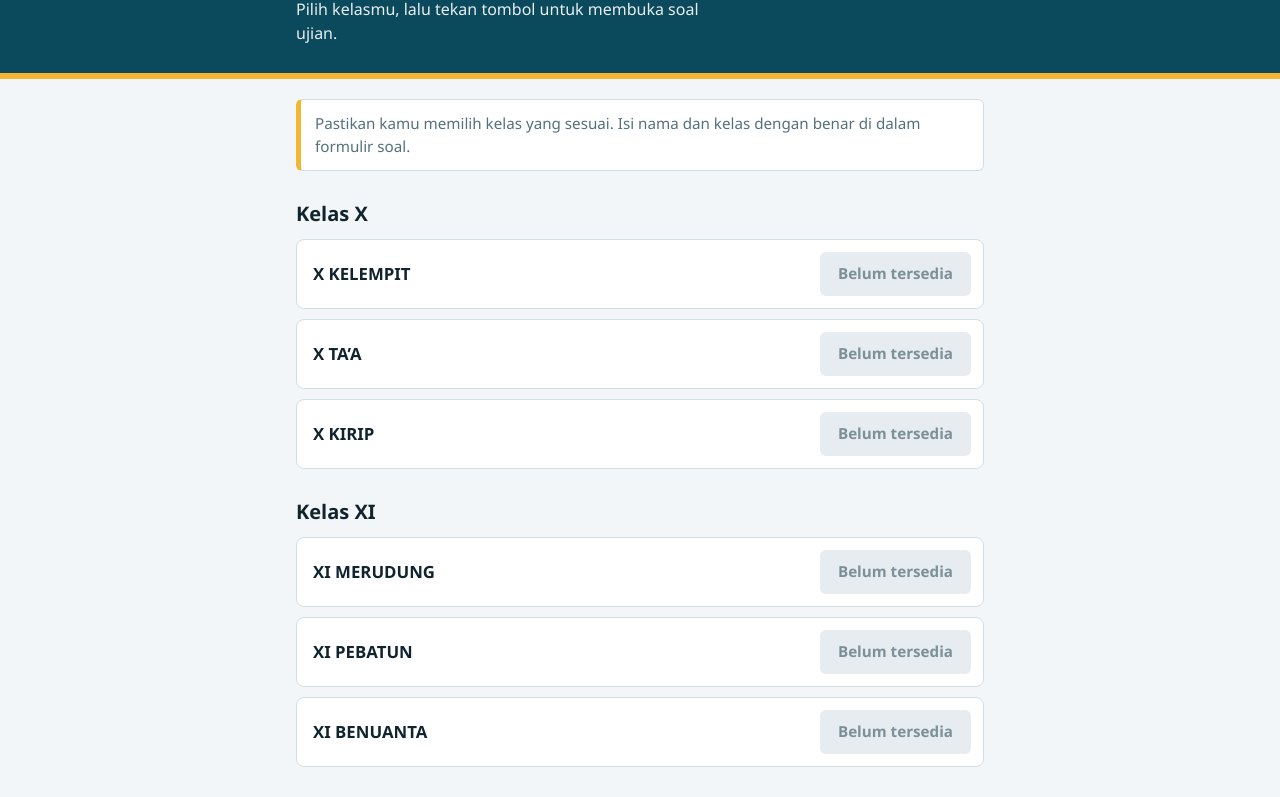
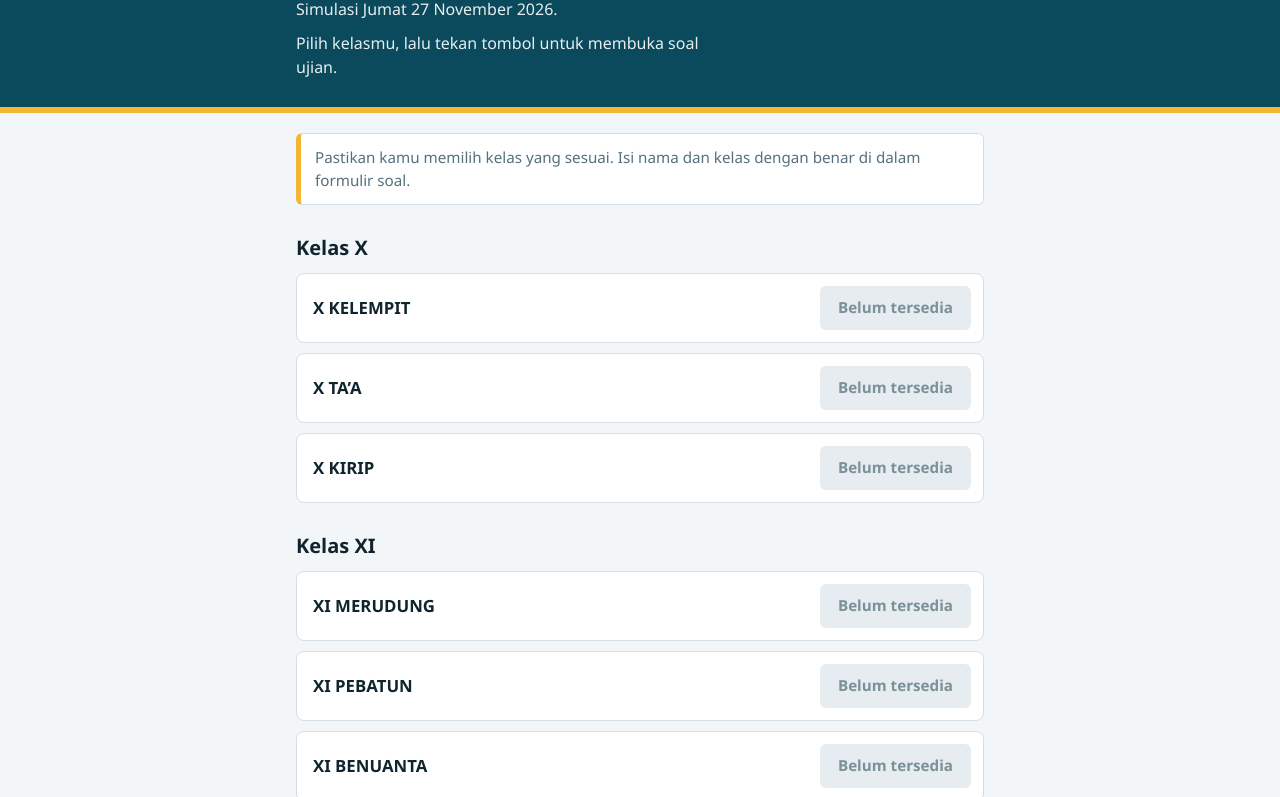
Before and after one commit to Faisal-s-kom/ASESMEN-SUMATIF-GANJIL-2026-2027, a plain HTML site: page index.html in a window 1280 px wide. Shown: the part 114-911 px from the top of the page. Drawn offline with Linux system fonts and the light colour scheme.

Commit message:
Add simulation date to index.html header

```diff
--- a/index.html
+++ b/index.html
@@ -119,6 +119,7 @@
   <div class="wrap">
     <p class="school">SMA NEGERI 2 TANJUNG SELOR</p>
     <h1>Asesmen Sumatif Ganjil 2026/2027</h1>
+    <p class="sub">Simulasi Jumat 27 November 2026.</p>
     <p class="sub">Pilih kelasmu, lalu tekan tombol untuk membuka soal ujian.</p>
   </div>
 </header>
```
